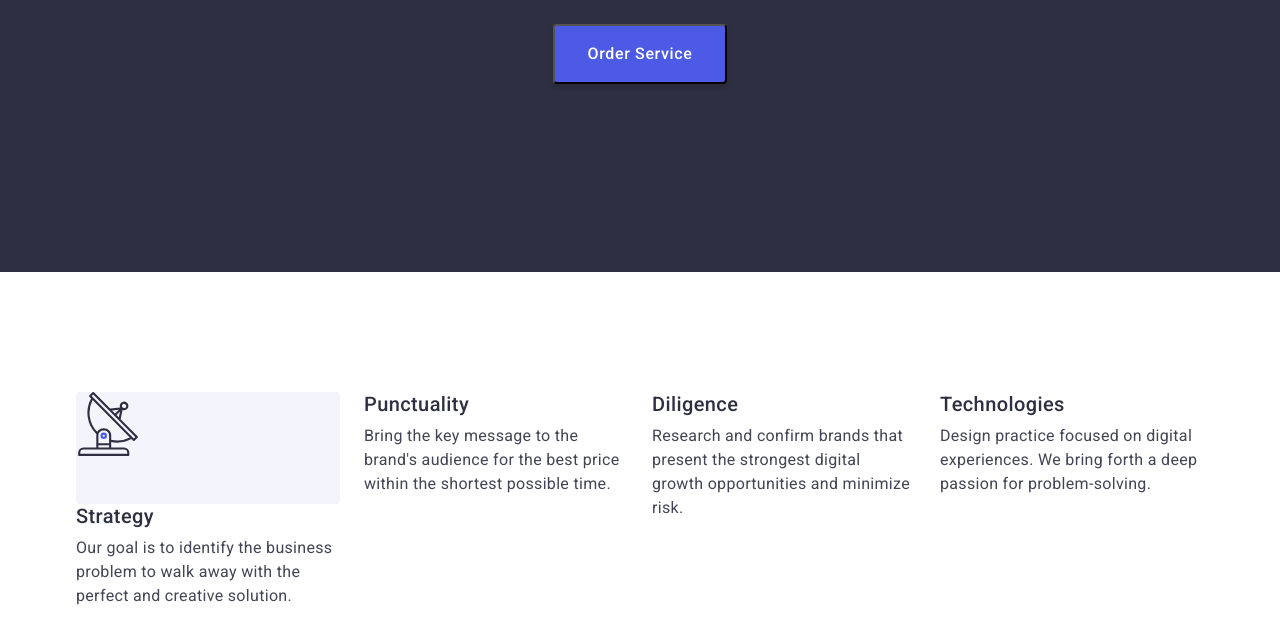
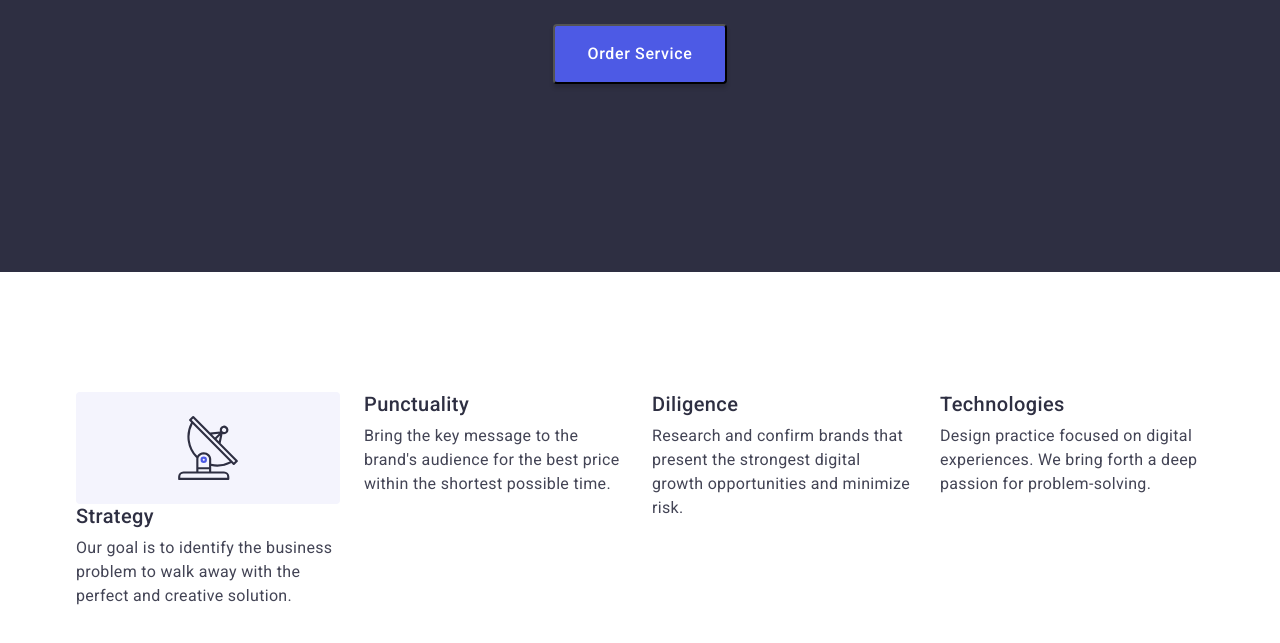
Before and after one commit to KaterinichViktor/goit-markup-hw-04, a plain HTML site: page index.html in a window 1280 px wide. Shown: the part 405-1048 px from the top of the page. Drawn offline with nearby package versions, Linux system fonts and the light colour scheme.

Commit message:
Update styles.css

```diff
--- a/css/styles.css
+++ b/css/styles.css
@@ -423,17 +423,15 @@ address{
 /* svg icons */
 /* IIIIIIIIIIIIIIIIIIIIIIIIIIIIIIIIIIIIIIIIIIII */
 .svg-icon{
-  margin: 0;
-  padding: 0;
+  margin: 0 auto;
   width: 64px;
   height: 64px;
-  align-items: center;
   display: flex;
 
 }
 .features-banner{
   margin: 0;
-  padding: 0;
+  padding: 24px 0 24px;
   width: 264px;
   height: 112px;
   background-color: var(--accent);
```
